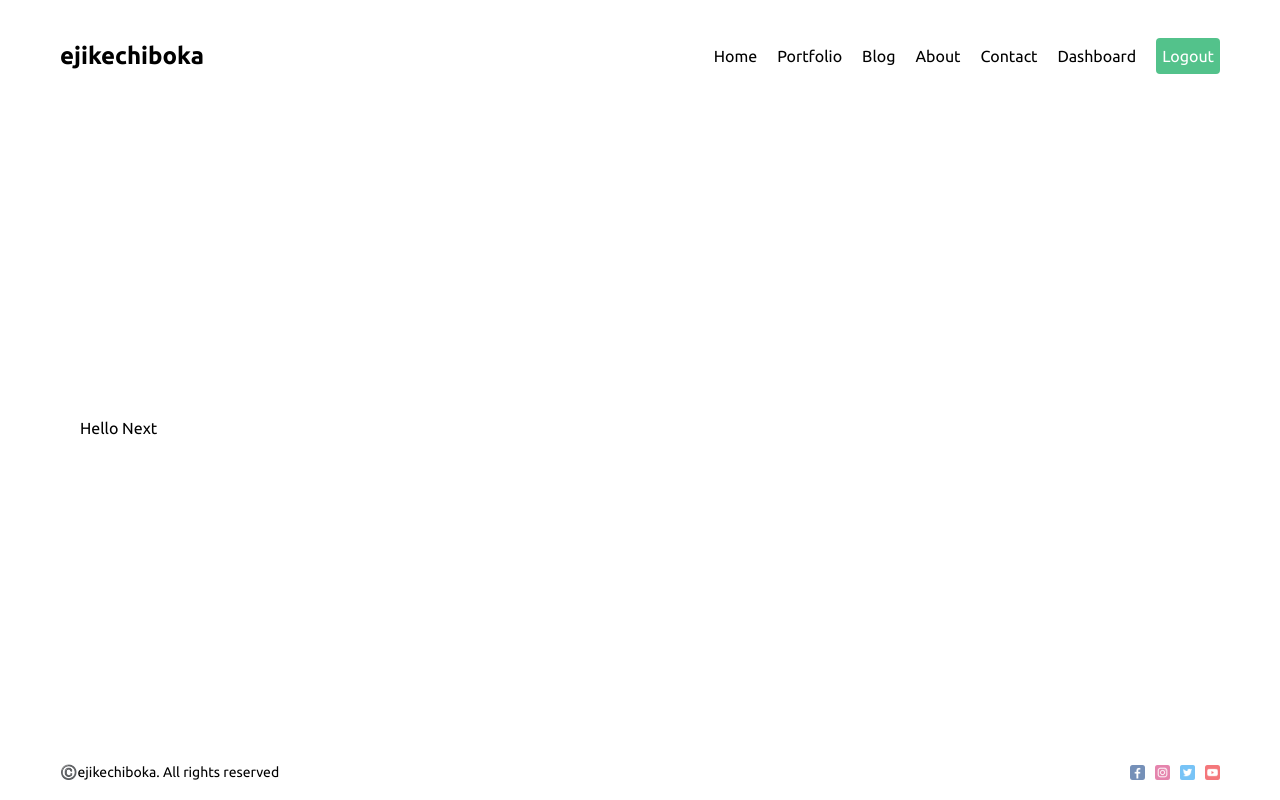
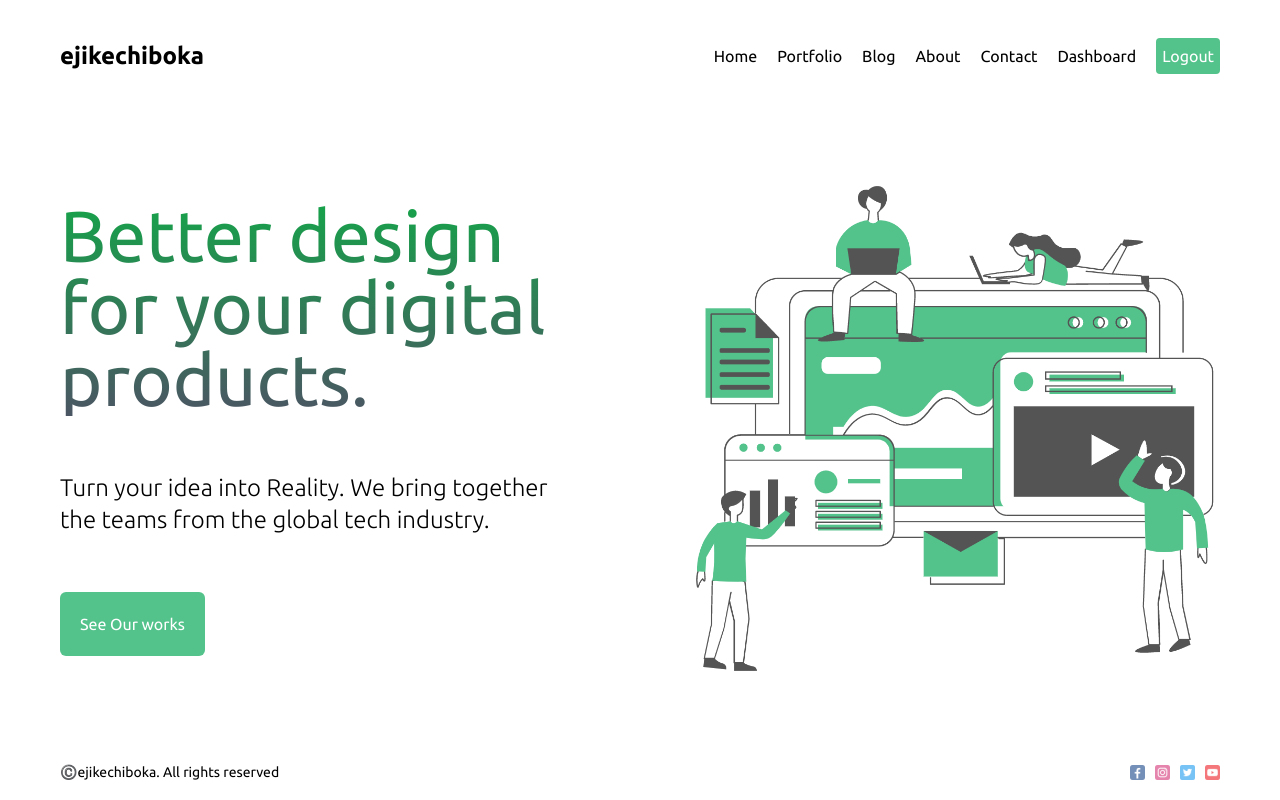
Before and after one commit to agkayster/nextjs13-fullstack-app, a Next.js app: page / in a window 1280 px wide. Built offline with nearby package versions, Linux system fonts and the light colour scheme.

Commit message:
Completed Home page

```diff
--- a/src/app/page.js
+++ b/src/app/page.js
@@ -1,7 +1,32 @@
+'use client';
+import Image from 'next/image';
+import hero from '../../public/hero.png';
+
 export default function Home() {
 	return (
-		<main>
-			<h1 className='p-5'>Hello Next</h1>
+		/* always name your classnames, it keeps styling UNIQUE */
+		<main className='cont flex flex-row items-center gap-28'>
+			<div className='item flex-1 flex flex-col gap-14'>
+				<h1 className='title text-7xl bg-gradient-to-b from-green-600 to-gray-600 bg-clip-text text-transparent'>
+					Better design for your digital products.
+				</h1>
+				<p className='desc text-2xl font-light'>
+					Turn your idea into Reality. We bring together the teams
+					from the global tech industry.
+				</p>
+				<button
+					onClick={() => console.log('log button')}
+					className='btn p-5 cursor-pointer bg-[#53c28b] border-none rounded-md w-max text-white'>
+					See Our works
+				</button>
+			</div>
+			<div className='item flex-1 flex flex-col gap-14'>
+				<Image
+					src={hero}
+					alt='hero image'
+					className='w-full h-[31.25rem] object-cover'
+				/>
+			</div>
 		</main>
 	);
 }
```
